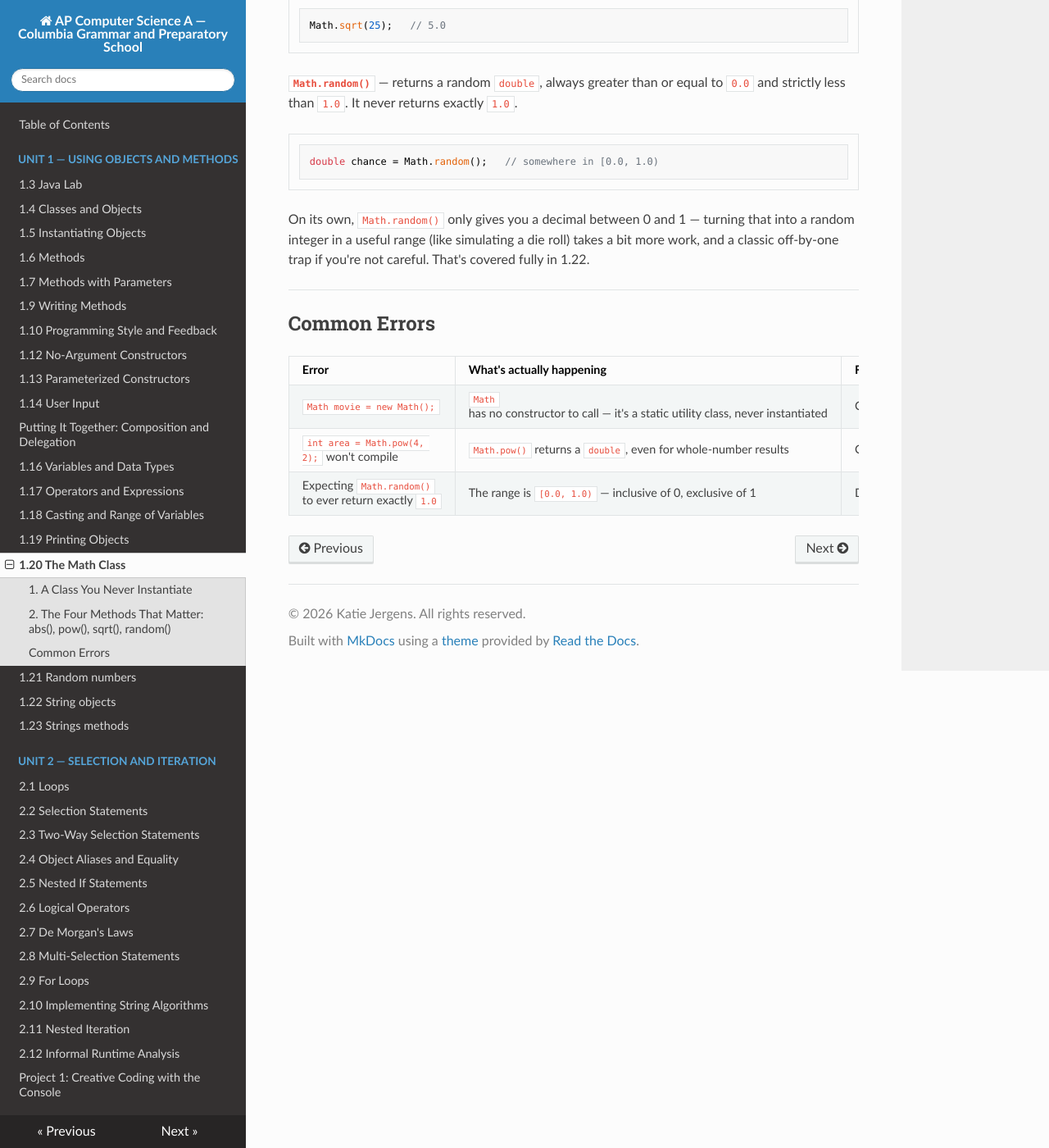
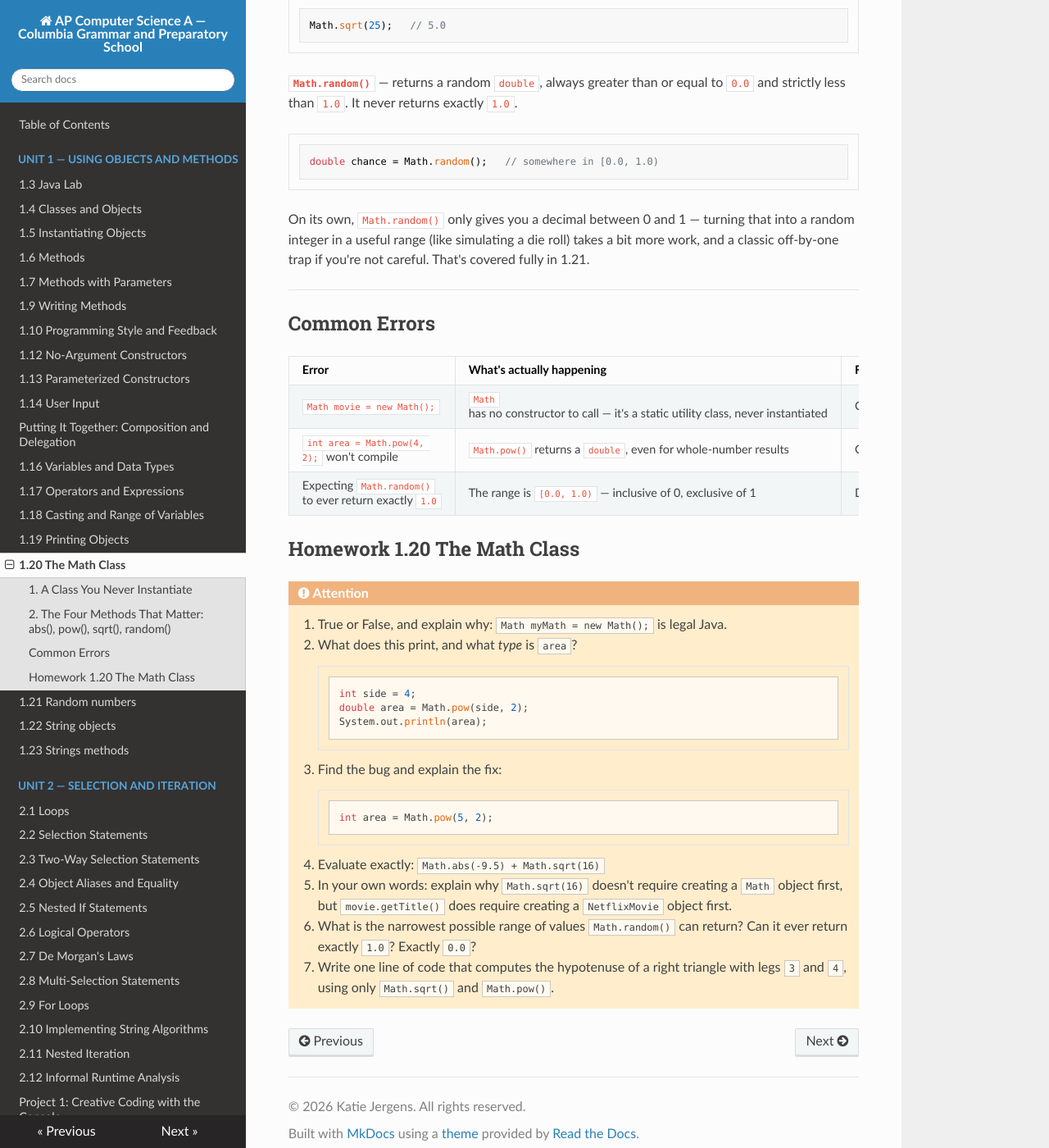
Before and after one commit to kjergens/apcsa-site, an MkDocs documentation site: the page built from docs/unit1/notes_20_the_math_class.md, in a window 1280 px wide and 1400 px high, scrolled down 1445 px. Shown: the whole window at 82% size. Built offline with MkDocs 1.6.1, drawn with Linux system fonts in a browser that asks for light colours; nearby versions of some CDN libraries.

Commit message:
homeowork problems for 1.20 and 1.21

````diff
--- a/docs/unit1/notes_20_the_math_class.md
+++ b/docs/unit1/notes_20_the_math_class.md
@@ -54,7 +54,7 @@ Math.sqrt(25);   // 5.0
 double chance = Math.random();   // somewhere in [0.0, 1.0)
 ```
 
-On its own, `Math.random()` only gives you a decimal between 0 and 1 — turning that into a random integer in a useful range (like simulating a die roll) takes a bit more work, and a classic off-by-one trap if you're not careful. That's covered fully in 1.22.
+On its own, `Math.random()` only gives you a decimal between 0 and 1 — turning that into a random integer in a useful range (like simulating a die roll) takes a bit more work, and a classic off-by-one trap if you're not careful. That's covered fully in 1.21.
 
 ---
 
@@ -65,3 +65,29 @@ On its own, `Math.random()` only gives you a decimal between 0 and 1 — turning
 | `Math movie = new Math();` | `Math` has no constructor to call — it's a static utility class, never instantiated | Call its methods directly on the class: `Math.methodName(...)` |
 | `int area = Math.pow(4, 2);` won't compile | `Math.pow()` returns a `double`, even for whole-number results | Cast explicitly: `(int) Math.pow(4, 2)` |
 | Expecting `Math.random()` to ever return exactly `1.0` | The range is `[0.0, 1.0)` — inclusive of 0, exclusive of 1 | Design range calculations knowing `1.0` itself never occurs |
+
+## Homework 1.20 The Math Class
+
+!!! attention
+
+    1. True or False, and explain why: `Math myMath = new Math();` is legal Java.
+
+    2. What does this print, and what *type* is `area`?
+    ```java
+    int side = 4;
+    double area = Math.pow(side, 2);
+    System.out.println(area);
+    ```
+
+    3. Find the bug and explain the fix:
+    ```java
+    int area = Math.pow(5, 2);
+    ```
+
+    4. Evaluate exactly: `Math.abs(-9.5) + Math.sqrt(16)`
+
+    5. In your own words: explain why `Math.sqrt(16)` doesn't require creating a `Math` object first, but `movie.getTitle()` does require creating a `NetflixMovie` object first.
+
+    6. What is the narrowest possible range of values `Math.random()` can return? Can it ever return exactly `1.0`? Exactly `0.0`?
+
+    7. Write one line of code that computes the hypotenuse of a right triangle with legs `3` and `4`, using only `Math.sqrt()` and `Math.pow()`.
````
Also changed, not shown: docs/unit1/notes_21_random.md (+24 -0 lines).
